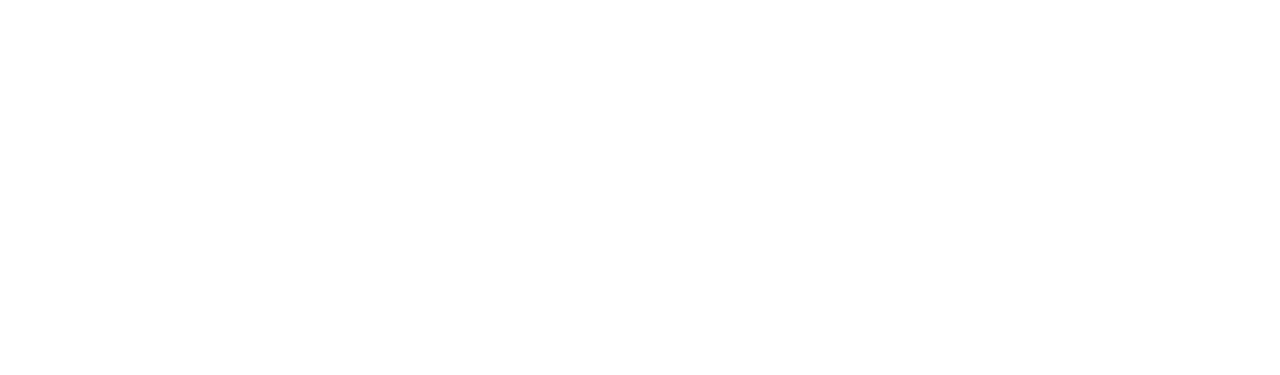
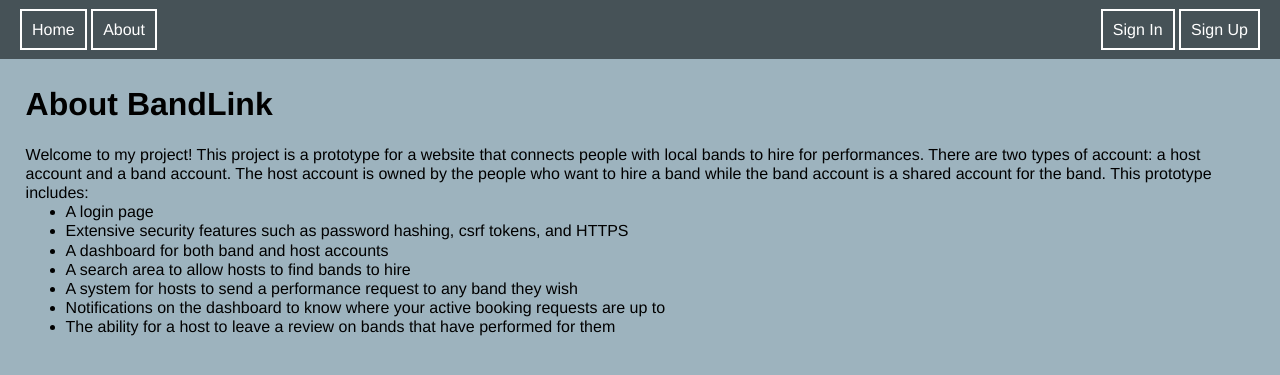
Before and after one commit to MacTheMiner02/Year12MajorWork-TestingVersion, a Flask app: page /about in a window 1280 px wide. Before the commit the part shown is empty. Shown: the top 375 px of the page. Run offline with Flask 3, Linux system fonts and the light colour scheme; some libraries are stand-ins or nearby versions.

Commit message:
Added content to the about page

```diff
--- a/templates/about.html
+++ b/templates/about.html
@@ -2,9 +2,43 @@
 <html lang="en">
 <head>
     <meta charset="UTF-8">
-    <title>About</title>
+    <title>Welcome</title>
+    <link rel="stylesheet" href="../static/style.css">
 </head>
 <body>
+    <nav class="navbar">
+            <div class="left">
+                <a href="/">Home</a>
+                <a href="/about">About</a>
+            </div>
+            <div class="right">
+                {% if current_user.is_authenticated %}
+                    <a href="/dashboard">Dashboard</a>
+                    <a href="/logout">Log Out</a>
+                {% else %}
+                    <a href="/login">Sign In</a>
+                    <a href="/sign-up">Sign Up</a>
+                {% endif %}
+            </div>
+        </nav>
 
+    <main class="content">
+        <h1>About BandLink</h1>
+        <p>
+            Welcome to my project! This project is a prototype for a website that connects people with local bands to hire for performances.
+            There are two types of account: a host account and a band account. The host account is owned by the people who want to hire a band while the band account is a shared account for the band.
+            This prototype includes:
+        </p>
+        <ul>
+            <li>A login page</li>
+            <li>Extensive security features such as password hashing, csrf tokens, and HTTPS</li>
+            <li>A dashboard for both band and host accounts</li>
+            <li>A search area to allow hosts to find bands to hire</li>
+            <li>A system for hosts to send a performance request to any band they wish</li>
+            <li>Notifications on the dashboard to know where your active booking requests are up to</li>
+            <li>The ability for a host to leave a review on bands that have performed for them</li>
+        </ul>
+        <p></p>
+    </main>
 </body>
 </html>
```
